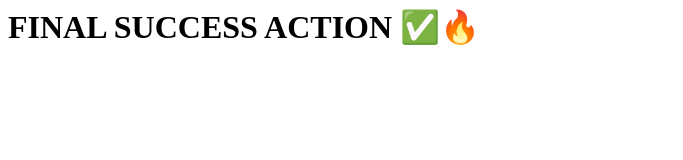
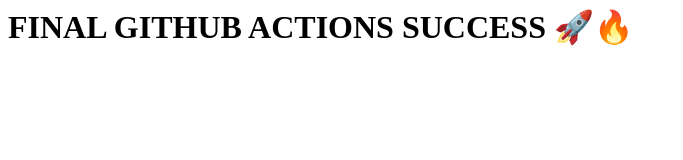
Before and after one commit to Tahsin0404/my-devops-site, a plain HTML site: page index.html in a window 1280 px wide. Shown: the whole page, without its empty margins (0-683 px from the left). Drawn offline with Linux system fonts and the light colour scheme.

Commit message:
Update index.html

```diff
--- a/index.html
+++ b/index.html
@@ -1 +1 @@
-<h1>FINAL SUCCESS ACTION ✅🔥</h1>
+<h1>FINAL GITHUB ACTIONS SUCCESS 🚀🔥</h1>
```
